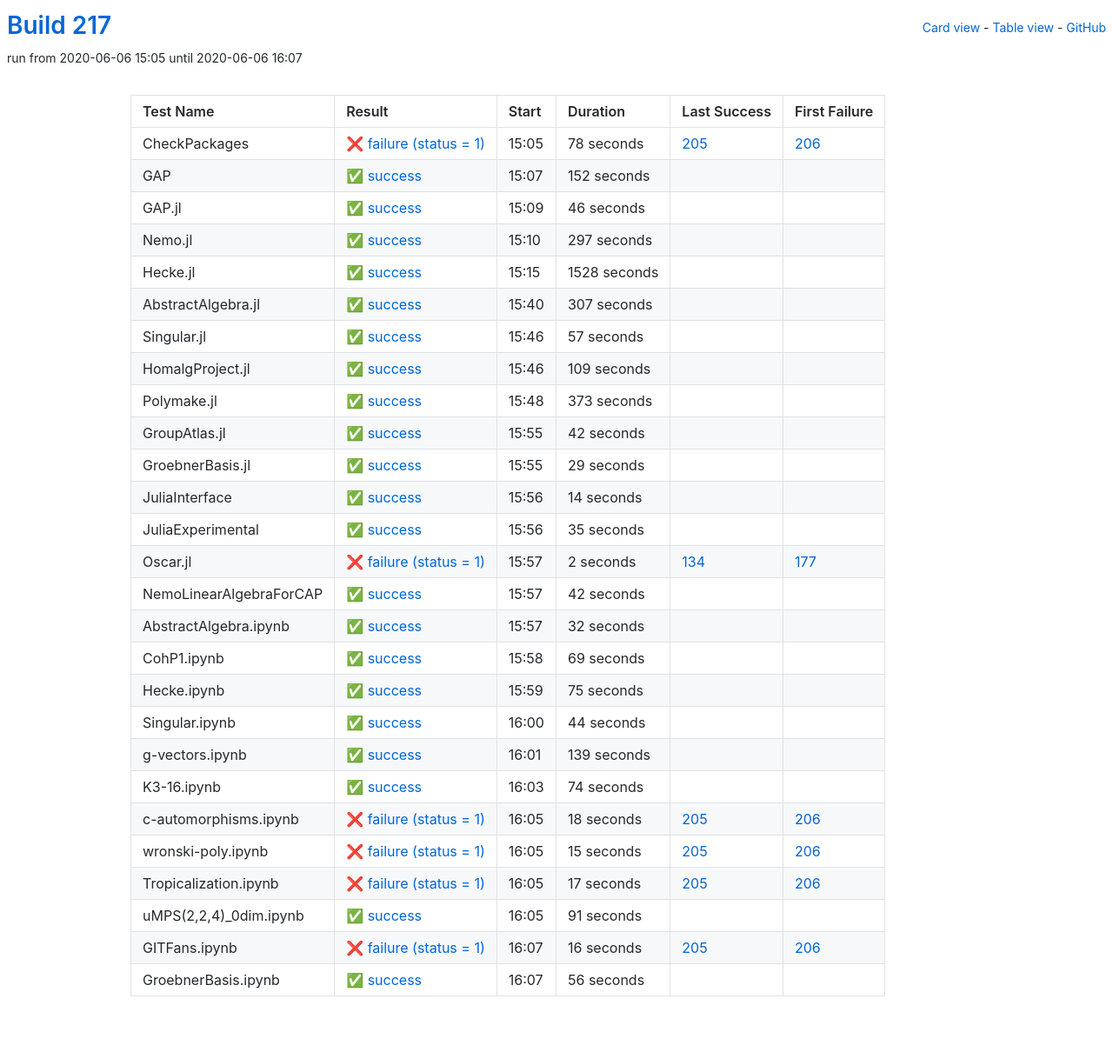
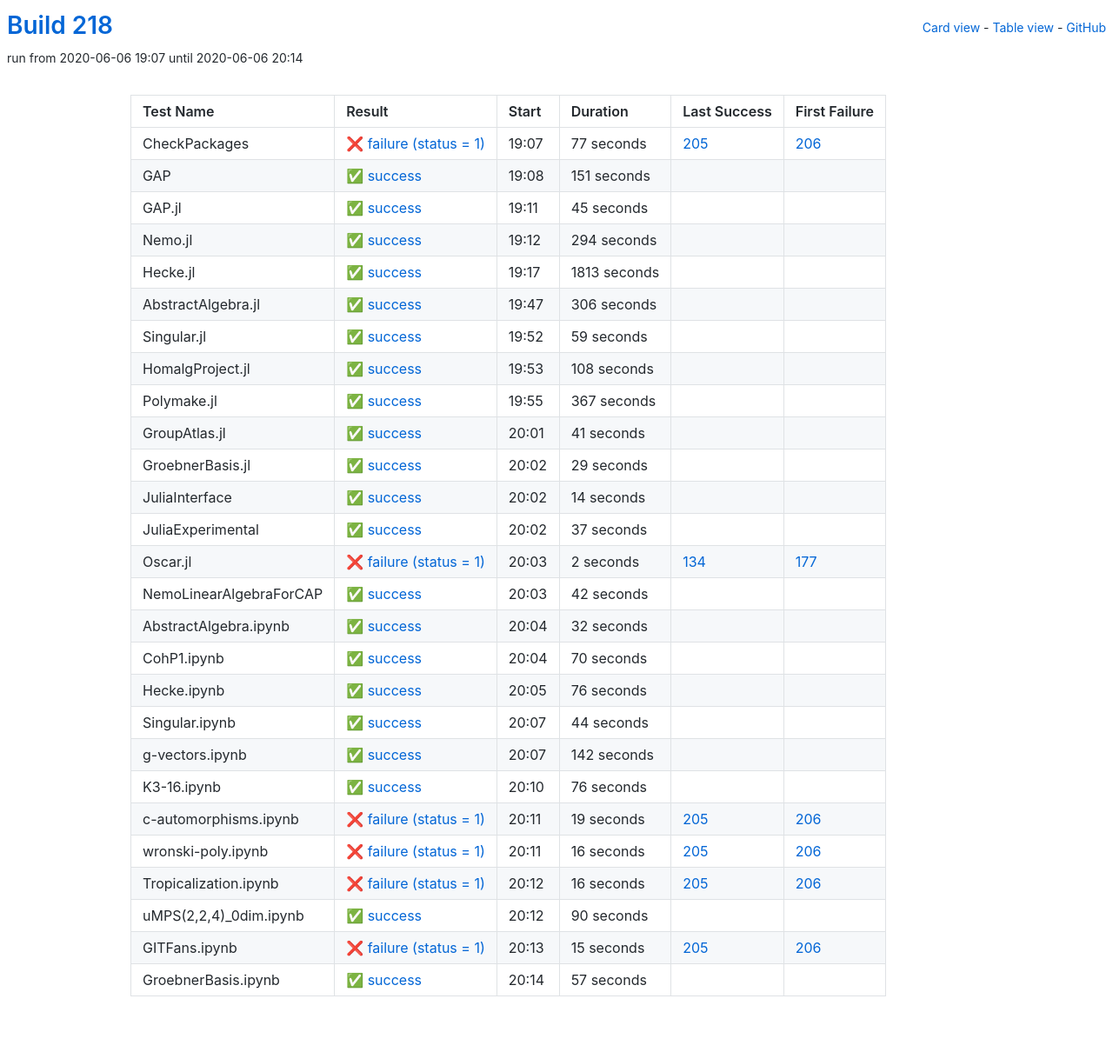
Before and after one commit to oscar-system/oscar-ci-status-stable, a Jekyll site: the page built from table.html, in a window 1280 px wide. Shown: the whole page at 87% size. Built offline with Jekyll 4.4.1, drawn with Linux system fonts in a browser that asks for light colours.

Commit message:
Build 218

```diff
--- a/_data/ci.yml
+++ b/_data/ci.yml
@@ -1,125 +1,125 @@
-build: 217
-build_url: https://oscarci.mathematik.uni-kl.de/job/oscar-stable/217/
+build: 218
+build_url: https://oscarci.mathematik.uni-kl.de/job/oscar-stable/218/
 job: oscar-stable
 tests:
-- duration: 78
+- duration: 77
   exitcode: 1
   first_failure: 206
   first_failure_url: https://oscarci.mathematik.uni-kl.de/job/oscar-stable/206/
   id: checkpackages
   last_success: 205
   last_success_url: https://oscarci.mathematik.uni-kl.de/job/oscar-stable/205/
-  log: https://oscarci.mathematik.uni-kl.de/job/oscar-stable/217/artifact/logs/build-217/CheckPackages.log
+  log: https://oscarci.mathematik.uni-kl.de/job/oscar-stable/218/artifact/logs/build-218/CheckPackages.log
   name: CheckPackages
-  start: 2020-06-06 15:05
+  start: 2020-06-06 19:07
   status: failure
   success: false
-- duration: 152
+- duration: 151
   exitcode: 0
   first_failure: false
   first_failure_url: null
   id: gap
   last_success: false
   last_success_url: null
-  log: https://oscarci.mathematik.uni-kl.de/job/oscar-stable/217/artifact/logs/build-217/GAP.log
+  log: https://oscarci.mathematik.uni-kl.de/job/oscar-stable/218/artifact/logs/build-218/GAP.log
   name: GAP
-  start: 2020-06-06 15:07
+  start: 2020-06-06 19:08
   status: success
   success: true
-- duration: 46
+- duration: 45
   exitcode: 0
   first_failure: false
   first_failure_url: null
   id: gap-jl
   last_success: false
   last_success_url: null
-  log: https://oscarci.mathematik.uni-kl.de/job/oscar-stable/217/artifact/logs/build-217/GAP.jl.log
+  log: https://oscarci.mathematik.uni-kl.de/job/oscar-stable/218/artifact/logs/build-218/GAP.jl.log
   name: GAP.jl
-  start: 2020-06-06 15:09
+  start: 2020-06-06 19:11
   status: success
   success: true
-- duration: 297
+- duration: 294
   exitcode: 0
   first_failure: false
   first_failure_url: null
   id: nemo-jl
   last_success: false
   last_success_url: null
-  log: https://oscarci.mathematik.uni-kl.de/job/oscar-stable/217/artifact/logs/build-217/Nemo.jl.log
+  log: https://oscarci.mathematik.uni-kl.de/job/oscar-stable/218/artifact/logs/build-218/Nemo.jl.log
   name: Nemo.jl
-  start: 2020-06-06 15:10
+  start: 2020-06-06 19:12
   status: success
   success: true
-- duration: 1528
+- duration: 1813
   exitcode: 0
   first_failure: false
   first_failure_url: null
   id: hecke-jl
   last_success: false
   last_success_url: null
-  log: https://oscarci.mathematik.uni-kl.de/job/oscar-stable/217/artifact/logs/build-217/Hecke.jl.log
+  log: https://oscarci.mathematik.uni-kl.de/job/oscar-stable/218/artifact/logs/build-218/Hecke.jl.log
   name: Hecke.jl
-  start: 2020-06-06 15:15
+  start: 2020-06-06 19:17
   status: success
   success: true
-- duration: 307
+- duration: 306
   exitcode: 0
   first_failure: false
   first_failure_url: null
   id: abstractalgebra-jl
   last_success: false
   last_success_url: null
-  log: https://oscarci.mathematik.uni-kl.de/job/oscar-stable/217/artifact/logs/build-217/AbstractAlgebra.jl.log
+  log: https://oscarci.mathematik.uni-kl.de/job/oscar-stable/218/artifact/logs/build-218/AbstractAlgebra.jl.log
   name: AbstractAlgebra.jl
-  start: 2020-06-06 15:40
+  start: 2020-06-06 19:47
   status: success
   success: true
-- duration: 57
+- duration: 59
   exitcode: 0
   first_failure: false
   first_failure_url: null
   id: singular-jl
   last_success: false
   last_success_url: null
-  log: https://oscarci.mathematik.uni-kl.de/job/oscar-stable/217/artifact/logs/build-217/Singular.jl.log
+  log: https://oscarci.mathematik.uni-kl.de/job/oscar-stable/218/artifact/logs/build-218/Singular.jl.log
   name: Singular.jl
-  start: 2020-06-06 15:46
+  start: 2020-06-06 19:52
   status: success
   success: true
-- duration: 109
+- duration: 108
   exitcode: 0
   first_failure: false
   first_failure_url: null
   id: homalgproject-jl
   last_success: false
   last_success_url: null
-  log: https://oscarci.mathematik.uni-kl.de/job/oscar-stable/217/artifact/logs/build-217/HomalgProject.jl.log
+  log: https://oscarci.mathematik.uni-kl.de/job/oscar-stable/218/artifact/logs/build-218/HomalgProject.jl.log
   name: HomalgProject.jl
-  start: 2020-06-06 15:46
+  start: 2020-06-06 19:53
   status: success
   success: true
-- duration: 373
+- duration: 367
   exitcode: 0
   first_failure: false
   first_failure_url: null
   id: polymake-jl
   last_success: false
   last_success_url: null
-  log: https://oscarci.mathematik.uni-kl.de/job/oscar-stable/217/artifact/logs/build-217/Polymake.jl.log
+  log: https://oscarci.mathematik.uni-kl.de/job/oscar-stable/218/artifact/logs/build-218/Polymake.jl.log
   name: Polymake.jl
-  start: 2020-06-06 15:48
+  start: 2020-06-06 19:55
   status: success
   success: true
-- duration: 42
+- duration: 41
   exitcode: 0
   first_failure: false
   first_failure_url: null
   id: groupatlas-jl
   last_success: false
   last_success_url: null
-  log: https://oscarci.mathematik.uni-kl.de/job/oscar-stable/217/artifact/logs/build-217/GroupAtlas.jl.log
+  log: https://oscarci.mathematik.uni-kl.de/job/oscar-stable/218/artifact/logs/build-218/GroupAtlas.jl.log
   name: GroupAtlas.jl
-  start: 2020-06-06 15:55
+  start: 2020-06-06 20:01
   status: success
   success: true
 - duration: 29
@@ -129,9 +129,9 @@ tests:
   id: groebnerbasis-jl
   last_success: false
   last_success_url: null
-  log: https://oscarci.mathematik.uni-kl.de/job/oscar-stable/217/artifact/logs/build-217/GroebnerBasis.jl.log
+  log: https://oscarci.mathematik.uni-kl.de/job/oscar-stable/218/artifact/logs/build-218/GroebnerBasis.jl.log
   name: GroebnerBasis.jl
-  start: 2020-06-06 15:55
+  start: 2020-06-06 20:02
   status: success
   success: true
 - duration: 14
@@ -141,21 +141,21 @@ tests:
   id: juliainterface
   last_success: false
   last_success_url: null
-  log: https://oscarci.mathematik.uni-kl.de/job/oscar-stable/217/artifact/logs/build-217/JuliaInterface.log
+  log: https://oscarci.mathematik.uni-kl.de/job/oscar-stable/218/artifact/logs/build-218/JuliaInterface.log
   name: JuliaInterface
-  start: 2020-06-06 15:56
+  start: 2020-06-06 20:02
   status: success
   success: true
-- duration: 35
+- duration: 37
   exitcode: 0
   first_failure: false
   first_failure_url: null
   id: juliaexperimental
   last_success: false
   last_success_url: null
-  log: https://oscarci.mathematik.uni-kl.de/job/oscar-stable/217/artifact/logs/build-217/JuliaExperimental.log
+  log: https://oscarci.mathematik.uni-kl.de/job/oscar-stable/218/artifact/logs/build-218/JuliaExperimental.log
   name: JuliaExperimental
-  start: 2020-06-06 15:56
+  start: 2020-06-06 20:02
   status: success
   success: true
 - duration: 2
@@ -165,9 +165,9 @@ tests:
   id: oscar-jl
   last_success: 134
   last_success_url: https://oscarci.mathematik.uni-kl.de/job/oscar-stable/134/
-  log: https://oscarci.mathematik.uni-kl.de/job/oscar-stable/217/artifact/logs/build-217/Oscar.jl.log
+  log: https://oscarci.mathematik.uni-kl.de/job/oscar-stable/218/artifact/logs/build-218/Oscar.jl.log
   name: Oscar.jl
-  start: 2020-06-06 15:57
+  start: 2020-06-06 20:03
   status: failure
   success: false
 - duration: 42
@@ -177,9 +177,9 @@ tests:
   id: nemolinearalgebraforcap
   last_success: false
   last_success_url: null
-  log: https://oscarci.mathematik.uni-kl.de/job/oscar-stable/217/artifact/logs/build-217/NemoLinearAlgebraForCAP.log
+  log: https://oscarci.mathematik.uni-kl.de/job/oscar-stable/218/artifact/logs/build-218/NemoLinearAlgebraForCAP.log
   name: NemoLinearAlgebraForCAP
-  start: 2020-06-06 15:57
+  start: 2020-06-06 20:03
   status: success
   success: true
 - duration: 32
@@ -189,33 +189,33 @@ tests:
   id: abstractalgebra-ipynb
   last_success: false
   last_success_url: null
-  log: https://oscarci.mathematik.uni-kl.de/job/oscar-stable/217/artifact/logs/build-217/AbstractAlgebra.ipynb.log
+  log: https://oscarci.mathematik.uni-kl.de/job/oscar-stable/218/artifact/logs/build-218/AbstractAlgebra.ipynb.log
   name: AbstractAlgebra.ipynb
-  start: 2020-06-06 15:57
+  start: 2020-06-06 20:04
   status: success
   success: true
-- duration: 69
+- duration: 70
   exitcode: 0
   first_failure: false
   first_failure_url: null
   id: cohp1-ipynb
   last_success: false
   last_success_url: null
-  log: https://oscarci.mathematik.uni-kl.de/job/oscar-stable/217/artifact/logs/build-217/CohP1.ipynb.log
+  log: https://oscarci.mathematik.uni-kl.de/job/oscar-stable/218/artifact/logs/build-218/CohP1.ipynb.log
   name: CohP1.ipynb
-  start: 2020-06-06 15:58
+  start: 2020-06-06 20:04
   status: success
   success: true
-- duration: 75
+- duration: 76
   exitcode: 0
   first_failure: false
   first_failure_url: null
   id: hecke-ipynb
   last_success: false
   last_success_url: null
-  log: https://oscarci.mathematik.uni-kl.de/job/oscar-stable/217/artifact/logs/build-217/Hecke.ipynb.log
+  log: https://oscarci.mathematik.uni-kl.de/job/oscar-stable/218/artifact/logs/build-218/Hecke.ipynb.log
   name: Hecke.ipynb
-  start: 2020-06-06 15:59
+  start: 2020-06-06 20:05
   status: success
   success: true
 - duration: 44
@@ -225,104 +225,104 @@ tests:
   id: singular-ipynb
   last_success: false
   last_success_url: null
-  log: https://oscarci.mathematik.uni-kl.de/job/oscar-stable/217/artifact/logs/build-217/Singular.ipynb.log
+  log: https://oscarci.mathematik.uni-kl.de/job/oscar-stable/218/artifact/logs/build-218/Singular.ipynb.log
   name: Singular.ipynb
-  start: 2020-06-06 16:00
+  start: 2020-06-06 20:07
   status: success
   success: true
-- duration: 139
+- duration: 142
   exitcode: 0
   first_failure: false
   first_failure_url: null
   id: g-vectors-ipynb
   last_success: false
   last_success_url: null
-  log: https://oscarci.mathematik.uni-kl.de/job/oscar-stable/217/artifact/logs/build-217/g-vectors.ipynb.log
+  log: https://oscarci.mathematik.uni-kl.de/job/oscar-stable/218/artifact/logs/build-218/g-vectors.ipynb.log
   name: g-vectors.ipynb
-  start: 2020-06-06 16:01
+  start: 2020-06-06 20:07
   status: success
   success: true
-- duration: 74
+- duration: 76
   exitcode: 0
   first_failure: false
   first_failure_url: null
   id: k3-16-ipynb
   last_success: false
   last_success_url: null
-  log: https://oscarci.mathematik.uni-kl.de/job/oscar-stable/217/artifact/logs/build-217/K3-16.ipynb.log
+  log: https://oscarci.mathematik.uni-kl.de/job/oscar-stable/218/artifact/logs/build-218/K3-16.ipynb.log
   name: K3-16.ipynb
-  start: 2020-06-06 16:03
+  start: 2020-06-06 20:10
   status: success
   success: true
-- duration: 18
+- duration: 19
   exitcode: 1
   first_failure: 206
   first_failure_url: https://oscarci.mathematik.uni-kl.de/job/oscar-stable/206/
   id: c-automorphisms-ipynb
   last_success: 205
   last_success_url: https://oscarci.mathematik.uni-kl.de/job/oscar-stable/205/
-  log: https://oscarci.mathematik.uni-kl.de/job/oscar-stable/217/artifact/logs/build-217/c-automorphisms.ipynb.log
+  log: https://oscarci.mathematik.uni-kl.de/job/oscar-stable/218/artifact/logs/build-218/c-automorphisms.ipynb.log
   name: c-automorphisms.ipynb
-  start: 2020-06-06 16:05
+  start: 2020-06-06 20:11
   status: failure
   success: false
-- duration: 15
+- duration: 16
   exitcode: 1
   first_failure: 206
   first_failure_url: https://oscarci.mathematik.uni-kl.de/job/oscar-stable/206/
   id: wronski-poly-ipynb
   last_success: 205
   last_success_url: https://oscarci.mathematik.uni-kl.de/job/oscar-stable/205/
-  log: https://oscarci.mathematik.uni-kl.de/job/oscar-stable/217/artifact/logs/build-217/wronski-poly.ipynb.log
+  log: https://oscarci.mathematik.uni-kl.de/job/oscar-stable/218/artifact/logs/build-218/wronski-poly.ipynb.log
   name: wronski-poly.ipynb
-  start: 2020-06-06 16:05
+  start: 2020-06-06 20:11
   status: failure
   success: false
-- duration: 17
+- duration: 16
   exitcode: 1
   first_failure: 206
   first_failure_url: https://oscarci.mathematik.uni-kl.de/job/oscar-stable/206/
   id: tropicalization-ipynb
   last_success: 205
   last_success_url: https://oscarci.mathematik.uni-kl.de/job/oscar-stable/205/
-  log: https://oscarci.mathematik.uni-kl.de/job/oscar-stable/217/artifact/logs/build-217/Tropicalization.ipynb.log
+  log: https://oscarci.mathematik.uni-kl.de/job/oscar-stable/218/artifact/logs/build-218/Tropicalization.ipynb.log
   name: Tropicalization.ipynb
-  start: 2020-06-06 16:05
+  start: 2020-06-06 20:12
   status: failure
   success: false
-- duration: 91
+- duration: 90
   exitcode: 0
   first_failure: false
   first_failure_url: null
   id: umps-2-2-4-0dim-ipynb
   last_success: false
   last_success_url: null
-  log: https://oscarci.mathematik.uni-kl.de/job/oscar-stable/217/artifact/logs/build-217/uMPS-2-2-4-_0dim.ipynb.log
+  log: https://oscarci.mathematik.uni-kl.de/job/oscar-stable/218/artifact/logs/build-218/uMPS-2-2-4-_0dim.ipynb.log
   name: uMPS(2,2,4)_0dim.ipynb
-  start: 2020-06-06 16:05
+  start: 2020-06-06 20:12
   status: success
   success: true
-- duration: 16
+- duration: 15
   exitcode: 1
   first_failure: 206
   first_failure_url: https://oscarci.mathematik.uni-kl.de/job/oscar-stable/206/
   id: gitfans-ipynb
   last_success: 205
   last_success_url: https://oscarci.mathematik.uni-kl.de/job/oscar-stable/205/
-  log: https://oscarci.mathematik.uni-kl.de/job/oscar-stable/217/artifact/logs/build-217/GITFans.ipynb.log
+  log: https://oscarci.mathematik.uni-kl.de/job/oscar-stable/218/artifact/logs/build-218/GITFans.ipynb.log
   name: GITFans.ipynb
-  start: 2020-06-06 16:07
+  start: 2020-06-06 20:13
   status: failure
   success: false
-- duration: 56
+- duration: 57
   exitcode: 0
   first_failure: false
   first_failure_url: null
   id: groebnerbasis-ipynb
   last_success: false
   last_success_url: null
-  log: https://oscarci.mathematik.uni-kl.de/job/oscar-stable/217/artifact/logs/build-217/GroebnerBasis.ipynb.log
+  log: https://oscarci.mathematik.uni-kl.de/job/oscar-stable/218/artifact/logs/build-218/GroebnerBasis.ipynb.log
   name: GroebnerBasis.ipynb
-  start: 2020-06-06 16:07
+  start: 2020-06-06 20:14
   status: success
   success: true
```
Also changed, not shown: README.md.
